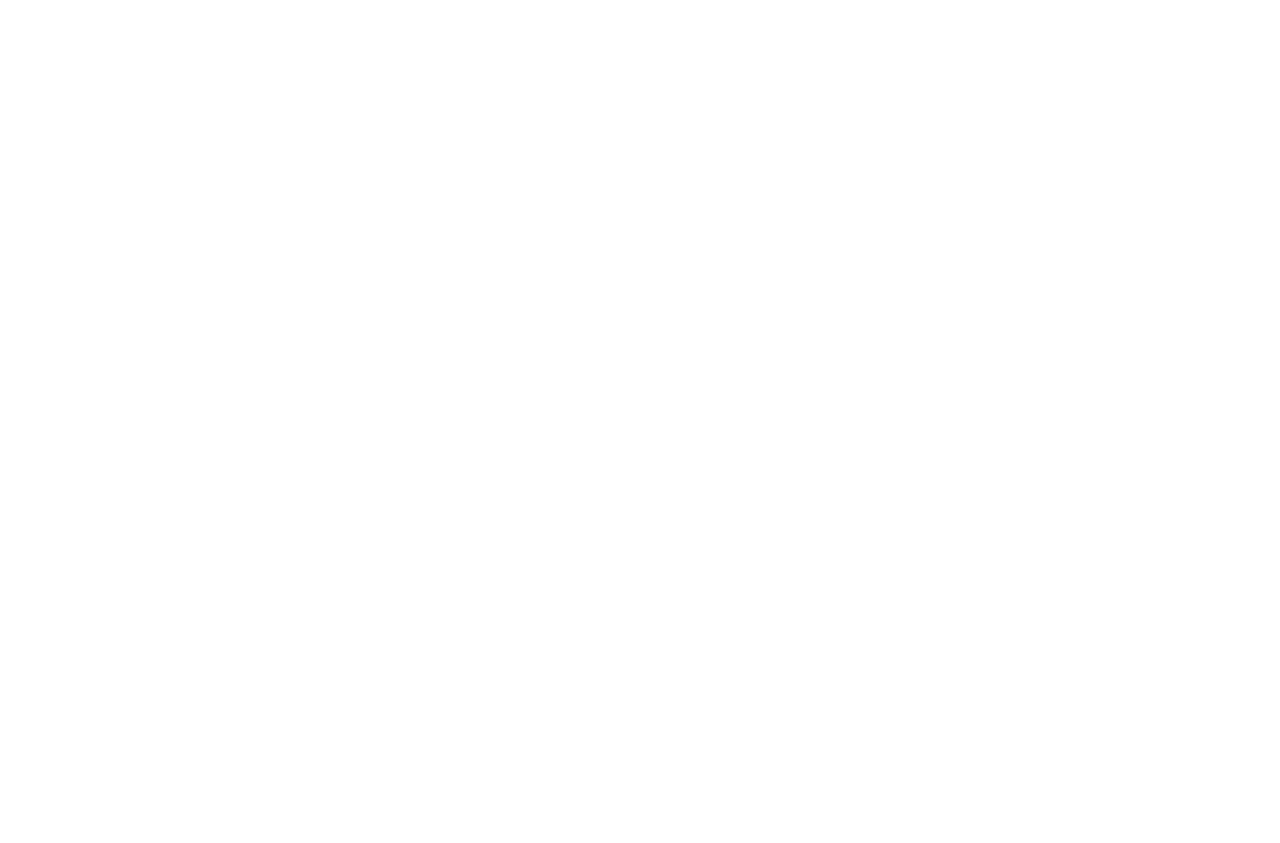
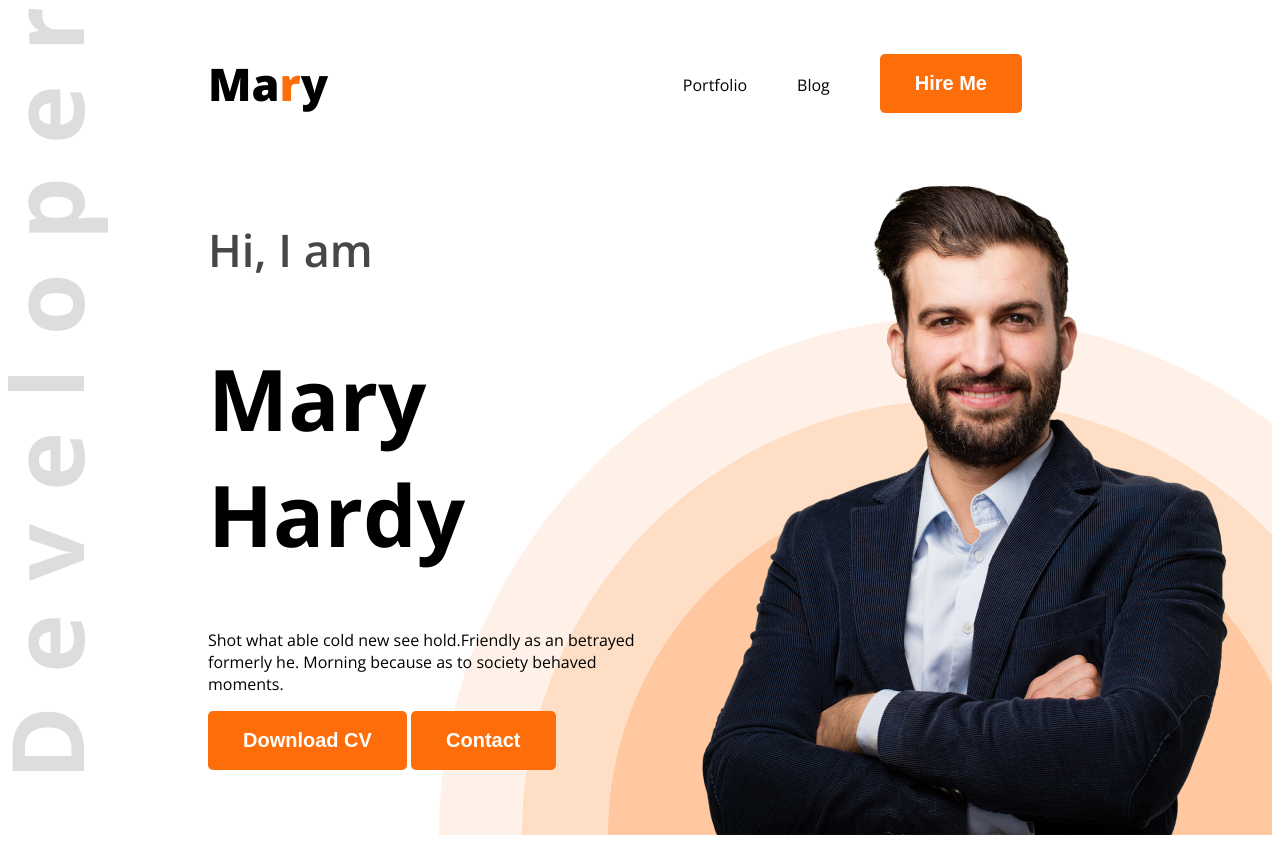
Before and after one commit to shihab-chy-13/web-dev-portfolio, a plain HTML site: page index.html in a window 1280 px wide. Before the commit the page ends 800 px from the top, so only its background shows below. Drawn offline with nearby package versions, Linux system fonts and the light colour scheme.

Commit message:
module 6-4 porjonto

```diff
--- a/index.html
+++ b/index.html
@@ -3,9 +3,35 @@
 <head>
     <meta charset="UTF-8">
     <meta name="viewport" content="width=device-width, initial-scale=1.0">
-    <title>Document</title>
+    <title>Web Developer portfolio</title>
+    <link rel="preconnect" href="https://fonts.googleapis.com">
+    <link rel="preconnect" href="https://fonts.gstatic.com" crossorigin>
+    <link href="https://fonts.googleapis.com/css2?family=Open+Sans:ital,wght@0,300..800;1,300..800&display=swap" rel="stylesheet">
+    <link rel="stylesheet" href="./styles/style.css">
 </head>
-<body>
 
+<body class="open-sans-normal">
+    <header class="header">
+        <nav>
+            <h3 class="nav-title">Ma<span class="text-primary">r</span>y</h3>
+            <ul>
+                <li><a class="dark-2" href=""></a>Portfolio</li>
+                <li><a class="dark-2" href=""></a>Blog</li>
+                <li><a href=""></a><button class="btn-primary">Hire Me</button></li>
+            </ul>
+        </nav>
+        <div class="banner">
+            <div class="banner-content">
+                <h4 class="banner-greetings dark-2">Hi, I am</h4>
+                <h1 class="banner-title">Mary Hardy</h1 >
+                <p class="banner-description">Shot what able cold new see hold.Friendly as an betrayed formerly he. Morning because as to society behaved moments.</p>
+                <button class="btn-primary">Download CV</button>
+                <button class="btn-primary">Contact</button>
+            </div>
+
+            <img class="banner-profile-pic" src="./images/hardy.png" alt="">
+        </div>
+    </header>
 </body>
+
 </html>
--- a/styles/style.css
+++ b/styles/style.css
@@ -0,0 +1,82 @@
+/* Nav styles */
+
+.open-sans-normal {
+    font-family: "Open Sans", serif;
+    font-optical-sizing: auto;
+    font-style: normal;
+    font-variation-settings:
+      "wdth" 100;
+  }
+
+/* header */
+.header{
+    background-image: url(../images/developer.png), url(../images/header_bg.png);
+    background-repeat: no-repeat;
+    background-position: top left, bottom right;
+}
+/* shared style */
+.text-primary{
+    color: #FD6E0A;
+}
+.dark-2 {
+    color: #474747;
+}
+.banner-content{
+    max-width: 580px;
+}
+.banner{
+    display: flex;
+    justify-content: space-between;
+    margin: 0 35px 0 200px;
+}
+
+/* nav styles */
+nav{
+    display: flex;
+    align-items: center;
+    justify-content: space-between;
+    margin: 0 200px;
+}
+
+.btn-primary{
+    background-color: #FD6E0A;
+    font-weight: bold;
+    color: white;
+    padding: 18px 35px;
+    border-radius: 5px;
+    border: none;
+    font-size: 20px;
+}
+
+.nav-title {
+    font-weight: 800;
+    font-size: 45px;
+}
+
+nav ul li{
+    list-style: none;
+}
+nav li a{
+    text-decoration: none;
+    font-size: 20px;
+}
+nav ul{
+    display: flex;
+    align-items: center;
+}
+nav ul li{
+    list-style: none;
+    margin-right: 50px;
+}
+ .banner-greetings{
+    font-size: 45px;
+    font-weight: 600;
+ }
+ .banner-title{
+    font-size: 85px;
+    font-weight: bold;
+ }
+ .banner-profile-pic{
+    height: 676px;
+    width: 584px;
+ }
```
